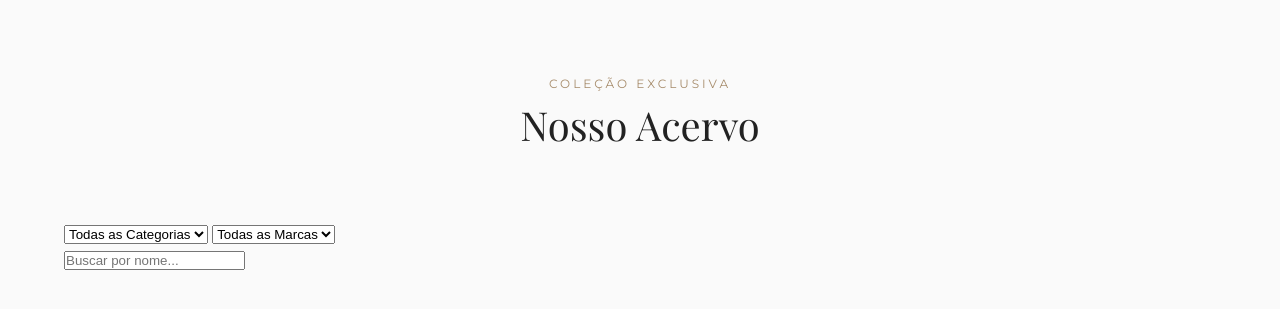
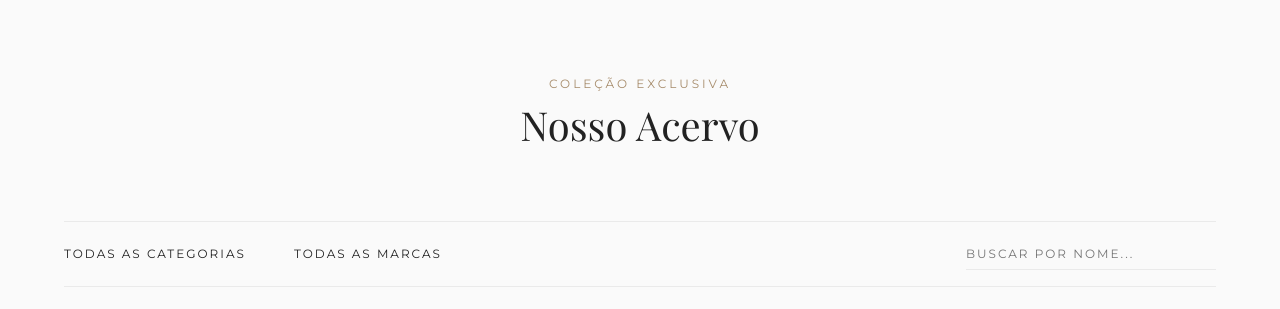
Before and after one commit to FelipeHeidenblut/hs-mobilia-final, a plain HTML site: page index.html in a window 1280 px wide. Shown: the part 822-1131 px from the top of the page. Drawn offline with nearby package versions, Linux system fonts and the light colour scheme; a script that the page names is missing; a web font is replaced by a local one.

Commit message:
Refactor and update style.css with new design

```diff
--- a/style.css
+++ b/style.css
@@ -229,6 +229,80 @@ img {
   }
 }
 
+/* --- BARRA DE FILTROS E BUSCA --- */
+.filter-section {
+  margin-bottom: 4rem;
+  border-top: 1px solid var(--color-border);
+  border-bottom: 1px solid var(--color-border);
+  padding: 1rem 0;
+}
+
+.filter-bar {
+  display: flex;
+  justify-content: space-between;
+  align-items: center;
+  flex-wrap: wrap;
+  gap: 1.5rem;
+}
+
+.filter-group {
+  display: flex;
+  gap: 3rem;
+}
+
+.filter-group select,
+.search-group input {
+  border: none;
+  background: transparent;
+  font-family: var(--font-primary);
+  font-size: 0.75rem;
+  text-transform: uppercase;
+  letter-spacing: 2px;
+  color: var(--color-text);
+  outline: none;
+  cursor: pointer;
+  padding: 0.5rem 0;
+}
+
+/* Oculta a seta padrão feia do navegador nos selects */
+.filter-group select {
+  -webkit-appearance: none;
+  -moz-appearance: none;
+  appearance: none;
+  border-bottom: 1px solid transparent;
+  transition: var(--transition);
+}
+
+.filter-group select:hover,
+.filter-group select:focus {
+  border-bottom-color: var(--color-text);
+}
+
+.search-group input {
+  border-bottom: 1px solid var(--color-border);
+  transition: var(--transition);
+  width: 250px;
+}
+
+.search-group input:focus {
+  border-bottom-color: var(--color-text);
+}
+
+/* Ajuste Mobile */
+@media (max-width: 768px) {
+  .filter-bar {
+    flex-direction: column;
+    align-items: stretch;
+  }
+  .filter-group {
+    flex-direction: column;
+    gap: 1rem;
+  }
+  .search-group input {
+    width: 100%;
+  }
+}
+
 /* --- VITRINE DE PRODUTOS (ESTILO REVISTA) --- */
 .section-title {
   text-align: center;
```
